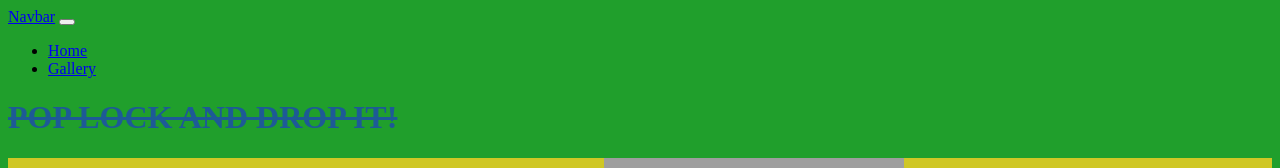
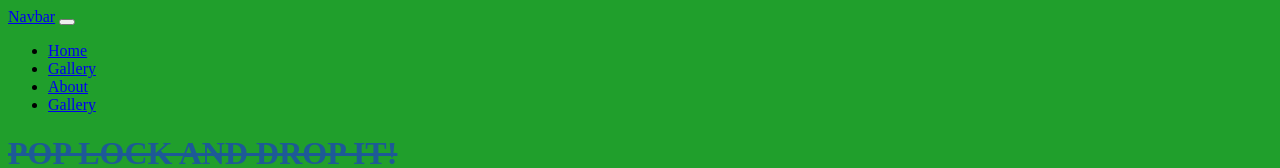
Before and after one commit to w821276/week-2-lab-2-may-2024, a plain HTML site: page imgagegallery.html in a window 1280 px wide. Shown: the top 168 px of the page. Drawn offline with Linux system fonts and the light colour scheme; grey boxes are pictures that could not be loaded.

Commit message:
WEEK 3-LAB 2-CSS CHANGES

```diff
--- a/imgagegallery.html
+++ b/imgagegallery.html
@@ -14,6 +14,13 @@
             </li>
             <li class="nav-item">
               <a class="nav-link" href="./imagegallery.html">Gallery</a>
+            </li>
+            <li class="nav-item">
+              <a class="nav-link" href="./about.html">About</a>
+            </li>
+            <li class="nav-item">
+              <a class="nav-link" href="./gallery.html">Gallery</a>
+            </li>
             </li>
           </ul>
         </div>
```
Also changed, not shown: about.html (+4 -0 lines), gallery.html (+4 -0 lines), index.html (+7 -0 lines).
